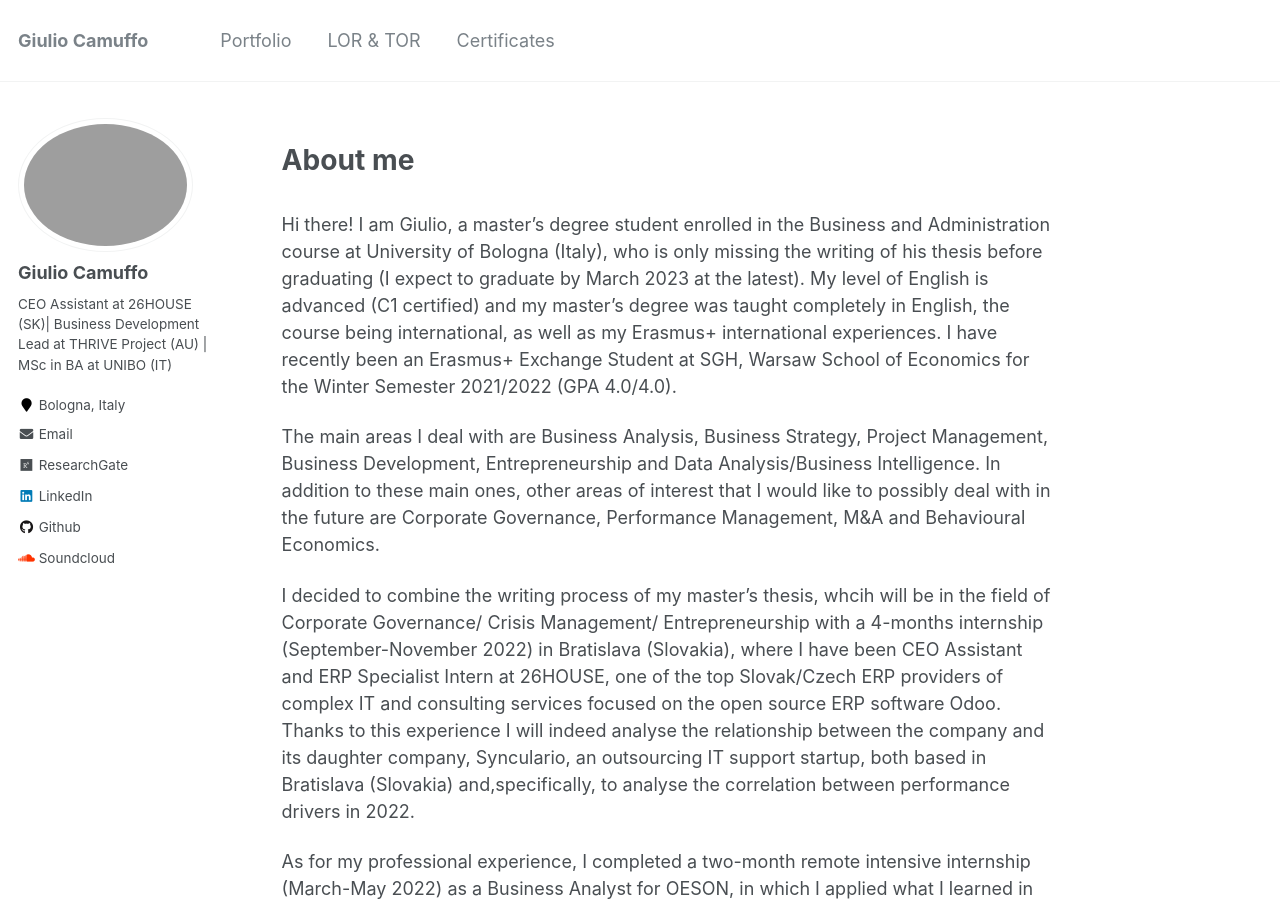
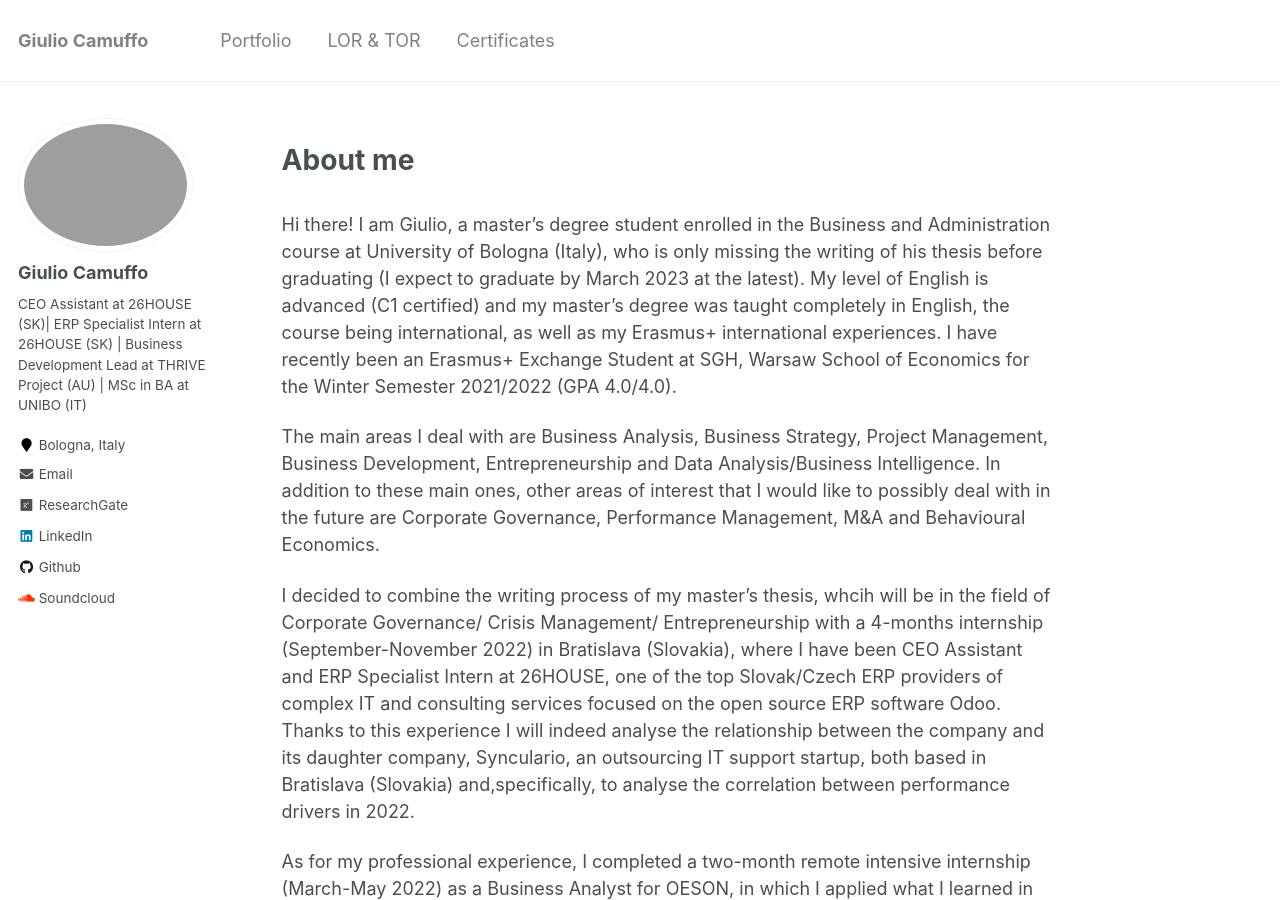
Before and after one commit to giulio-camuffo/giulio-camuffo.github.io, a Jekyll site: the page built from _pages/about.md, in a window 1280 px wide and 900 px high. Built offline with Jekyll 4.4.1, drawn with Linux system fonts in a browser that asks for light colours; nearby versions of some CDN libraries.

Commit message:
Update _config.yml

```diff
--- a/_config.yml
+++ b/_config.yml
@@ -54,7 +54,7 @@ analytics:
 author:
   name             : "Giulio Camuffo"
   avatar           : "profile.png"
-  bio              : "CEO Assistant at 26HOUSE (SK)| Business Development Lead at THRIVE Project (AU) | MSc in BA at UNIBO (IT)"
+  bio              : "CEO Assistant at 26HOUSE (SK)| ERP Specialist Intern at 26HOUSE (SK) | Business Development Lead at THRIVE Project (AU) | MSc in BA at UNIBO (IT)"
   location         : "Bologna, Italy"
   email            : "giulio.camuffo13@gmail.com"
   researchgate     : "Giulio-Camuffo-2"
```
